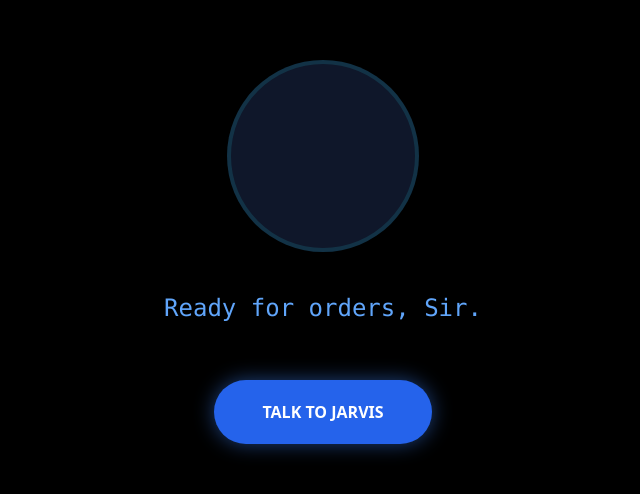
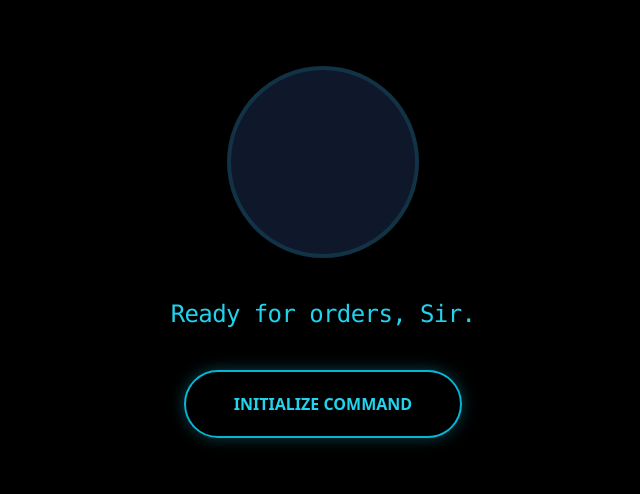
Before and after one commit to keyurbele/Jarvis-ai-web, a Next.js app: page / in a window 1280 px wide. Shown: the part 148-642 px from the top of the page, without its empty margins (317-957 px from the left). Built offline with nearby package versions, Linux system fonts and the light colour scheme.

Commit message:
Update page.tsx

```diff
--- a/src/app/page.tsx
+++ b/src/app/page.tsx
@@ -5,17 +5,20 @@ export default function Home() {
   const [active, setActive] = useState(false);
   const [status, setStatus] = useState("Ready for orders, Sir.");
 
-  // 🗣️ JARVIS VOICE OUTPUT
+  // 🗣️ JARVIS VOICE OUTPUT (Natural Human-like Tuning)
   const speak = (text: string) => {
     window.speechSynthesis.cancel();
     const speech = new SpeechSynthesisUtterance(text);
 
+    // Human-like rhythm
     speech.rate = 0.88;
     speech.pitch = 0.9;
     speech.volume = 1;
 
     const setVoice = () => {
       const voices = window.speechSynthesis.getVoices();
+
+      // Attempt to find the most "Jarvis-like" British male voice
       const jarvisVoice = voices.find(v =>
         v.name.includes("Google UK English Male") ||
         v.name.includes("Microsoft James") ||
@@ -24,6 +27,7 @@ export default function Home() {
       );
 
       if (jarvisVoice) speech.voice = jarvisVoice;
+
       window.speechSynthesis.speak(speech);
     };
 
@@ -50,7 +54,7 @@ export default function Home() {
       setStatus(data.reply);
       speak(data.reply);
     } catch (error) {
-      setStatus("System error. Check your connection.");
+      setStatus("System error, Sir. I'm unable to connect.");
     } finally {
       setActive(false);
     }
@@ -79,7 +83,7 @@ export default function Home() {
     };
 
     recognition.onerror = () => {
-      setStatus("I didn't catch that.");
+      setStatus("I didn't catch that, Sir.");
       setActive(false);
     };
 
@@ -87,7 +91,7 @@ export default function Home() {
   };
 
   return (
-    <main className="h-screen w-full bg-black flex flex-col items-center justify-center text-white p-4">
+    <main className="h-screen w-full bg-black flex flex-col items-center justify-center text-white p-4 overflow-hidden">
 
       {/* 🧿 THE HIGH-TECH ANIMATED ORB */}
       <div
@@ -99,24 +103,26 @@ export default function Home() {
       >
         {/* Spinning inner ring */}
         {active && (
-          <div className="absolute inset-0 rounded-full border-t-2 border-white animate-spin opacity-50" />
+          <div className="absolute inset-0 rounded-full border-t-2 border-white animate-spin opacity-40" />
         )}
 
-        {/* Inner core */}
-        <div className={`w-12 h-12 rounded-full bg-white opacity-20 ${active ? "animate-ping" : "hidden"}`} />
+        {/* Pulsing Core */}
+        <div className={`w-16 h-16 rounded-full bg-white opacity-10 ${active ? "animate-ping" : "hidden"}`} />
       </div>
 
       {/* STATUS DISPLAY */}
-      <p className="text-2xl font-mono text-blue-400 mb-10 text-center max-w-2xl min-h-[3rem]">
-        {status}
-      </p>
+      <div className="min-h-[4rem] flex items-center justify-center">
+        <p className="text-2xl font-mono text-cyan-400 mb-10 text-center max-w-2xl tracking-tight">
+          {status}
+        </p>
+      </div>
 
       {/* VOICE TRIGGER */}
       <button
         onClick={startListening}
-        className="px-12 py-5 bg-blue-600 text-white rounded-full font-bold hover:bg-blue-500 transition-all active:scale-95 shadow-[0_0_20px_rgba(59,130,246,0.5)]"
+        className="px-12 py-5 bg-transparent border-2 border-cyan-500 text-cyan-400 rounded-full font-bold hover:bg-cyan-500 hover:text-black transition-all active:scale-95 shadow-[0_0_15px_rgba(34,211,238,0.3)]"
       >
-        TALK TO JARVIS
+        INITIALIZE COMMAND
       </button>
     </main>
   );
```
